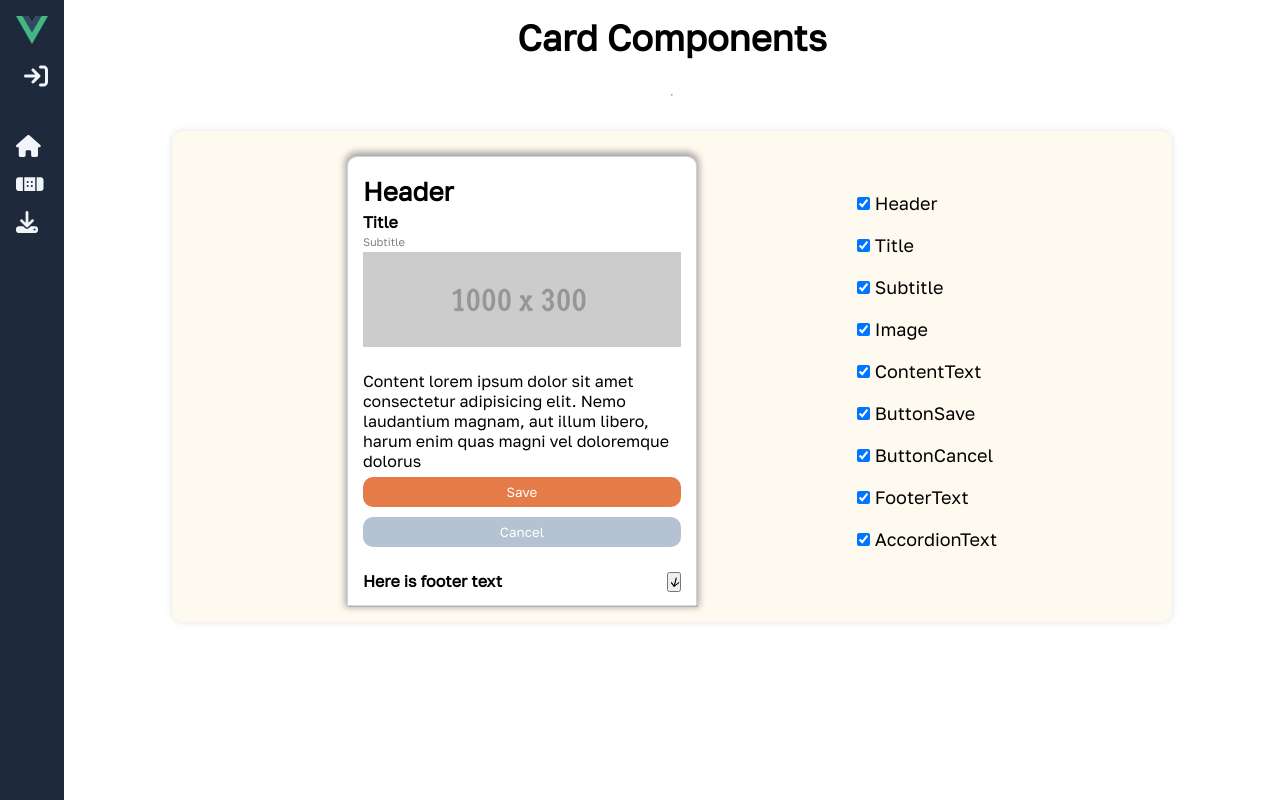
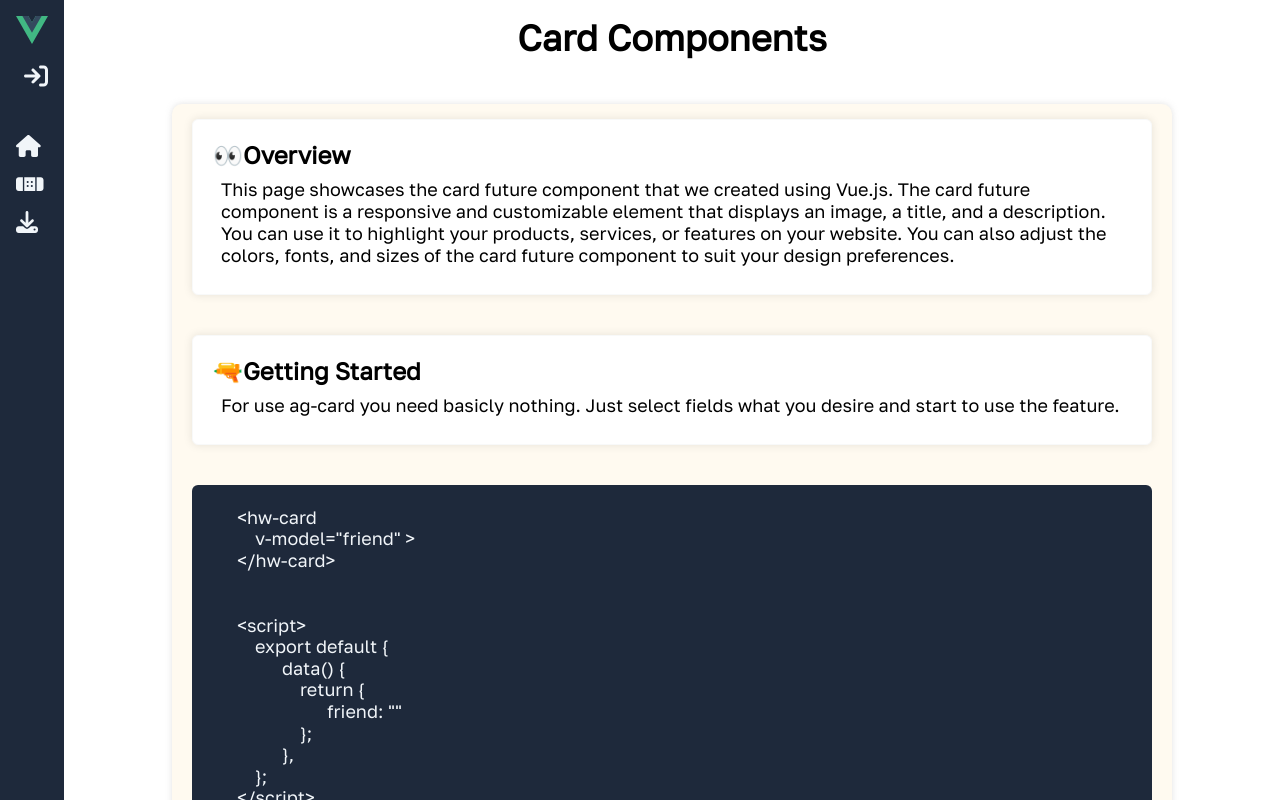
Before and after one commit to arsendemirci/vue-component-library, a Vue app: page /cards in a window 1280 px wide. Built offline with nearby package versions, Linux system fonts and the light colour scheme.

Commit message:
Improvation documentation page, responsive design

```diff
--- a/src/components/library/card/HwCard.vue
+++ b/src/components/library/card/HwCard.vue
@@ -4,18 +4,27 @@
       <div class="card-container">
         <div class="card-advanced">
           <Transition>
-            <h1 v-if="$props.cardSectionVisibility.isHeader" class="header">
+            <h1
+              v-if="$props.cardSectionVisibility.isHeader"
+              class="header card-content"
+            >
               {{ header }}
             </h1>
           </Transition>
           <Transition>
-            <h1 v-if="$props.cardSectionVisibility.isTitle" class="title">
+            <h1
+              v-if="$props.cardSectionVisibility.isTitle"
+              class="title card-content"
+            >
               {{ title }}
             </h1>
           </Transition>
 
           <Transition>
-            <h1 v-if="$props.cardSectionVisibility.isSubtitle" class="subtitle">
+            <h1
+              v-if="$props.cardSectionVisibility.isSubtitle"
+              class="subtitle card-content"
+            >
               {{ subtitle }}
             </h1>
           </Transition>
@@ -23,7 +32,7 @@
           <Transition>
             <div
               v-if="$props.cardSectionVisibility.isImage"
-              class="card-image-wrapper"
+              class="card-image-wrapper card-content"
             >
               <img src="../../../assets/1000x300.png" alt="" />
             </div>
@@ -31,14 +40,14 @@
           <Transition>
             <div
               v-if="$props.cardSectionVisibility.isContentText"
-              class="card-content"
+              class="card-content contentItem card-content"
             >
               <p>
                 {{ contentText }}
               </p>
             </div>
           </Transition>
-          <div class="card-buttons">
+          <div class="card-buttons card-content">
             <Transition>
               <button
                 v-if="$props.cardSectionVisibility.isButtonSave"
@@ -56,7 +65,7 @@
               </button>
             </Transition>
           </div>
-          <div class="card-footer flex">
+          <div class="card-footer flex card-content">
             <Transition>
               <div
                 v-if="$props.cardSectionVisibility.isFooterText"
@@ -65,10 +74,12 @@
                 <p>{{ footerText }}</p>
               </div>
             </Transition>
-            <hr
-              v-if="$props.cardSectionVisibility.isAccordionText"
-              class="hw-divider"
-            />
+            <Transition>
+              <hr
+                v-if="$props.cardSectionVisibility.isAccordionText"
+                class="hw-divider"
+              />
+            </Transition>
             <Transition>
               <div v-if="$props.cardSectionVisibility.isAccordionText">
                 <button
@@ -86,7 +97,7 @@
                 $props.cardSectionVisibility.isAccordionText &&
                 state.accordionToggle
               "
-              class="card-accordion-wrapper ease"
+              class="card-accordion-wrapper ease card-content"
             >
               <div>
                 <p
@@ -154,6 +165,9 @@ const state = reactive({
 </script>
 
 <style scoped lang="scss">
+.card-content {
+  padding-bottom: palette-space-level(5);
+}
 .v-enter-from {
   opacity: 0;
   transform: scale(0.9);
@@ -212,7 +226,7 @@ const state = reactive({
   align-items: center;
 }
 .card-wrapper {
-  margin-top: 10px;
+  position: relative;
   width: 350px;
   -webkit-tap-highlight-color: transparent;
   background-color: palette-color-level(white, 100);
@@ -220,6 +234,7 @@ const state = reactive({
   border: solid 1px palette-color-level(grey, 15);
   box-sizing: border-box;
   clear: both;
+  margin-bottom: palette-space-level(50);
   //FIXME: display block not fit for card elements.(in one line may one ore more cards)
   //display: block
   font-family: inherit;
@@ -228,7 +243,6 @@ const state = reactive({
   line-height: 40px;
   padding: palette-space-level(15) palette-space-level(15) 0
     palette-space-level(15);
-  position: static;
   text-align: left !important;
   user-select: none;
   white-space: normal;
@@ -237,7 +251,6 @@ const state = reactive({
   -moz-box-shadow: -3px -2px 15px 7px rgba(0, 0, 0, 0.425);
   box-shadow: 0px -2px 7px 2px rgba(0, 0, 0, 0.35);
   .card-container {
-    height: auto;
     p {
       line-height: palette-space-level(20);
       font-weight: palette-font-weight-level(3);
@@ -260,13 +273,9 @@ const state = reactive({
         line-height: palette-space-level(20);
       }
       .card-image-wrapper {
-        padding-bottom: palette-space-level(10);
         img {
           width: 100%;
         }
-      }
-      .card-buttons {
-        padding-bottom: palette-space-level(10);
       }
     }
   }
@@ -288,8 +297,8 @@ const state = reactive({
   }
 
   .card-footer {
+    padding: palette-space-level(5) 0;
     position: relative;
-    padding-bottom: palette-space-level(5);
     p {
       font-weight: palette-font-weight-level(5);
     }
@@ -300,16 +309,29 @@ const state = reactive({
     bottom: -1px;
     left: -15px;
     width: 110%;
-    border: 1.3px ridge rgba($color: #393939, $alpha: 0.2)
+    border: 1.3px ridge rgba($color: #393939, $alpha: 0.2);
   }
 
   .card-accordion-wrapper {
+    z-index: 1;
+    position: absolute;
+    left: 0;
+    background-color: palette-color-level(white, 100);
     .accordion-text {
+      padding: palette-padding-level(10, 10, 10, 10);
+      margin-top: palette-space-level(5);
+      border-bottom-left-radius: palette-radius-level(5);
+      border-bottom-right-radius: palette-radius-level(5);
+      font-weight: palette-font-weight-level(3);
       font-size: palette-font-size-level(4);
-      margin-top:palette-space-level(10) ;
-      margin-bottom:palette-space-level(15) ;
-      font-weight: palette-font-weight-level(3);
-      line-height: palette-space-level(25);
+      line-height: palette-space-level(15);
+      background-color: palette-color-level(orange, 10);
+      -webkit-box-shadow: 0 0px 0px 0 rgba(0, 0, 0, 0.2),
+        0 6px 20px 0 rgba(0, 0, 0, 0.19);
+      -moz-box-shadow: 0 0px 0px 0 rgba(0, 0, 0, 0.2),
+        0 6px 20px 0 rgba(0, 0, 0, 0.19);
+      box-shadow: 0 0px 0px 0 rgba(0, 0, 0, 0.2),
+        0 6px 20px 0 rgba(0, 0, 0, 0.19);
     }
   }
 }
--- a/src/views/card/Card.vue
+++ b/src/views/card/Card.vue
@@ -1,10 +1,15 @@
 <template>
   <div class="wrapper" @click="checkboxIsHeadern">
     <h1 slot="header">Card Components</h1>
+    <card-demo></card-demo>
     <hr />
-    <div>
-      <div class="flex">
-        <div class="cards-input">
+    <div class="example1">
+      <h2>Single Card</h2>
+      <p>
+        <p>This demo example showcases single card display</p>
+      </p>
+      <div class="flex container">
+        <div class="cards-input card-wrapper">
           <hw-card
             type="simple"
             :header="header"
@@ -18,7 +23,8 @@
         </div>
         <div class="visibility-inputs flex vertical static-height">
           <label class="visibility-label" for="isHeader">
-            <input class="visibility-input"
+            <input
+              class="visibility-input"
               type="checkbox"
               id="isHeader"
               name="isHeader"
@@ -27,7 +33,8 @@
           >
 
           <label class="visibility-label" for="isTitle"
-            ><input class="visibility-input"
+            ><input
+              class="visibility-input"
               type="checkbox"
               id="isTitle"
               name="isTitle"
@@ -36,7 +43,8 @@
           >
 
           <label class="visibility-label" for="isSubtitle"
-            ><input class="visibility-input"
+            ><input
+              class="visibility-input"
               type="checkbox"
               id="isSubtitle"
               name="isSubtitle"
@@ -45,7 +53,8 @@
           >
 
           <label class="visibility-label" for="isImage"
-            ><input class="visibility-input"
+            ><input
+              class="visibility-input"
               type="checkbox"
               id="isImage"
               name="isImage"
@@ -54,7 +63,8 @@
           >
 
           <label class="visibility-label" for="isContentText"
-            ><input class="visibility-input"
+            ><input
+              class="visibility-input"
               type="checkbox"
               id="isContentText"
               name="isContentText"
@@ -63,7 +73,8 @@
           >
 
           <label class="visibility-label" for="isButtonSave"
-            ><input class="visibility-input"
+            ><input
+              class="visibility-input"
               type="checkbox"
               id="isButtonSave"
               name="isButtonSave"
@@ -72,7 +83,8 @@
           >
 
           <label class="visibility-label" for="isButtonCancel">
-            <input class="visibility-input"
+            <input
+              class="visibility-input"
               type="checkbox"
               id="isButtonCancel"
               name="isButtonCancel"
@@ -81,7 +93,8 @@
           >
 
           <label class="visibility-label" for="isFooterText">
-            <input class="visibility-input"
+            <input
+              class="visibility-input"
               type="checkbox"
               id="isFooterText"
               name="isFooterText"
@@ -90,7 +103,8 @@
           >
 
           <label class="visibility-label" for="isAccordionText">
-            <input class="visibility-input"
+            <input
+              class="visibility-input"
               type="checkbox"
               id="isAccordionText"
               name="isAccordionText"
@@ -100,11 +114,57 @@
         </div>
       </div>
     </div>
+
+    <div class="example2">
+      <h2>Multiple Card</h2>
+      <p>
+        This demo example showcases multiple card display feature that allows you to view multiple cards at once in a visually appealing way.
+      </p>
+      <div class="flex container">
+        <div class="card-wrapper">
+          <hw-card
+            type="simple"
+            :header="header"
+            :title="title"
+            :subtitle="subtitle"
+            :content-text="contentText"
+            :footer-text="footerText"
+            :accordion-text="accordionText"
+            :card-section-visibility="cardSectionVisibility"
+          ></hw-card>
+        </div>
+        <div class="card-wrapper">
+          <hw-card
+            type="simple"
+            :header="header"
+            :title="title"
+            :subtitle="subtitle"
+            :content-text="contentText"
+            :footer-text="footerText"
+            :accordion-text="accordionText"
+            :card-section-visibility="cardSectionVisibility"
+          ></hw-card>
+        </div>
+        <div class="card-wrapper">
+          <hw-card
+            type="simple"
+            :header="header"
+            :title="title"
+            :subtitle="subtitle"
+            :content-text="contentText"
+            :footer-text="footerText"
+            :accordion-text="accordionText"
+            :card-section-visibility="cardSectionVisibility"
+          ></hw-card>
+        </div>
+      </div>
+    </div>
   </div>
 </template>
 
 <script>
 import HwCard from "@lib/card/HwCard.vue";
+import CardDemo from "./CardDemo.vue";
 export default (await import("vue")).defineComponent({
   data() {
     return {
@@ -131,6 +191,7 @@ export default (await import("vue")).defineComponent({
   },
   components: {
     HwCard,
+    CardDemo,
   },
   methods: {
     checkboxIsHeadern() {
@@ -142,15 +203,24 @@ export default (await import("vue")).defineComponent({
 
 <!-- Add "scoped" attribute to limit CSS to this component only -->
 <style scoped lang="scss">
+.container{
+  margin-top: palette-space-level(10);
+  margin-bottom: palette-space-level(10);
+}
 .flex {
   display: flex;
+  flex-wrap: wrap;
   flex-direction: row;
   justify-content: space-evenly;
+  align-items: center;
+  .flex-example-2{
+    flex: 1 0 21%;
+    }
 }
-.visibility-label{
+.visibility-label {
   margin: palette-space-level(10) 0px;
 }
-.visibility-input{
+.visibility-input {
   margin: 0px palette-space-level(5);
 }
 .visibility-inputs.static-height {
@@ -159,6 +229,7 @@ export default (await import("vue")).defineComponent({
 .vertical {
   flex-direction: column;
   justify-content: center;
+  align-items: start;
 }
 .wrapper {
   display: flex;
@@ -189,7 +260,6 @@ export default (await import("vue")).defineComponent({
     background: floralwhite;
     width: 100%;
     max-width: 1000px;
-    max-height: 700px;
 
     .v-model {
       .value {
--- /dev/null
+++ b/src/views/card/CardDemo.vue
@@ -0,0 +1,182 @@
+<template>
+    <div class="container">
+      <div class="card">
+        <div class="card-body">
+          <h2 class="card-title"><span>👀</span>Overview</h2>
+          <p class="card-text">This page showcases the card future component that we created using Vue.js. The card future component is a responsive and customizable element that displays an image, a title, and a description. You can use it to highlight your products, services, or features on your website. You can also adjust the colors, fonts, and sizes of the card future component to suit your design preferences.</p>
+        </div>
+      </div>
+      <div class="card">
+       <div class="card-body">
+        <h2 class="card-title"><span>🔫</span>Getting Started</h2>
+        <p class="card-text">For use ag-card you need basicly nothing. Just select fields what you desire and start to use the feature.</p>
+       </div>
+      </div>
+      <div class="card-pre">
+        <pre>
+        <code class="language-html">
+          &lt;hw-card
+              v-model="friend" &gt;
+          &lt;/hw-card&gt;
+
+
+          &lt;script&gt;
+              export default {
+                    data() {
+                        return {
+                              friend: ""
+                        };
+                    },
+              };
+          &lt;/script&gt;
+        </code>
+     </pre>
+      </div>
+      <div class="card">
+        <div class="card-body">
+          <h2 class="card-title"><span>💣</span>Features</h2>
+          <ul class="card-list">
+            <li>Two way data binding with v-model capability</li>
+            <li>Works fine with either array of objects or array of strings and numbers</li>
+            <li>Polished UX with CSS transitions on all UI events</li>
+            <li>Automatically positions option list according to space available above or below the card wrapper</li>
+            <li>  Optional search capabality</li>
+            <li> Clear the state and model ✖️ button.</li>
+          </ul>
+
+        </div>
+      </div>
+      <h2 class="card-title"><span>💊</span>Props</h2>
+      <table class="table">
+        <thead>
+        <tr>
+          <th>Props</th>
+          <th>Type</th>
+          <th>Default</th>
+          <th>Description</th>
+        </tr>
+        </thead>
+        <tbody>
+        <tr>
+          <td>options</td>
+          <td>Array</td>
+          <td>[]</td>
+          <td>(required) Array of options to card from</td>
+        </tr>
+        <tr>
+          <td>read-text</td>
+          <td>String</td>
+          <td>Empty</td>
+          <td>(required if only options is array of objects) name of the property from options object array to be considered as option text</td>
+        </tr>
+        <tr>
+          <td>read-value</td>
+          <td>String</td>
+          <td>Empty</td>
+          <td>(required if only options is array of objects) name of the property from options object array to be considered as option value</td>
+        </tr>
+        <tr>
+          <td>placeholder</td>
+          <td>String</td>
+          <td>Empty</td>
+          <td>(optional) text for the placeholder</td>
+        </tr>
+        <tr>
+          <td>search</td>
+          <td>Boolean</td>
+          <td>False</td>
+          <td>(optional) toggle the search functionality</td>
+        </tr>
+        </tbody>
+      </table>
+    </div>
+  </template>
+
+  <script>
+  export default {
+    name: 'MyComponent',
+    data() {
+      return {
+        message: 'Hello World!'
+      }
+    }
+  }
+  </script>
+
+  <style lang="scss" scoped>
+  .container {
+    max-width: 960px;
+    margin: 0 auto;
+    padding: 20px;
+    box-sizing: border-box;
+  }
+
+  h1 {
+    font-size: palette-font-size-level(14);
+    margin-bottom: 20px;
+  }
+
+  .card {
+    border: 1px solid palette-color-level(grey, 10);
+    border-radius:  palette-radius-level(3);
+    box-shadow: 0 0 10px rgba(0, 0, 0, 0.1);
+    margin-bottom: 20px;
+    background-color: palette-color-level(white, 100);;
+    .card-text{
+      padding: 8px;
+    }
+  }
+
+  .card-body {
+    padding: 20px;
+  }
+  .card-list{
+    list-style-type: square;
+    margin: 10px;
+    padding: 1px 0 2px 25px;
+  }
+  .card-pre{
+     margin-bottom: 20px;
+    pre {
+      line-height: 1.2;
+      background-color: palette-color-level(primary-dark, 100);
+      border-radius:  palette-radius-level(3);
+      white-space: pre-wrap;
+      overflow: auto;
+      color:palette-color-level(primary-light, 100);
+    }
+    code {
+      display: inline;
+      padding: 0;
+      margin: 0;
+      overflow: visible;
+      word-wrap: normal;
+      background-color: transparent;
+      border: 0;
+    }
+  }
+  h2 {
+    font-size: palette-font-size-level(9);
+    margin: 0;
+  }
+
+  table {
+    border-collapse: collapse;
+    width: 100%;
+    max-width: 100%;
+    margin-bottom: 20px;
+    background-color: palette-color-level(white, 100);
+  }
+
+  th, td {
+    padding: 8px;
+    text-align: left;
+    border-bottom: 1px solid palette-color-level(grey, 60);
+  }
+
+  th {
+    background-color: palette-color-level(grey, 80);
+    font-weight: palette-font-weight-level(5);
+  }
+
+  </style>
```
